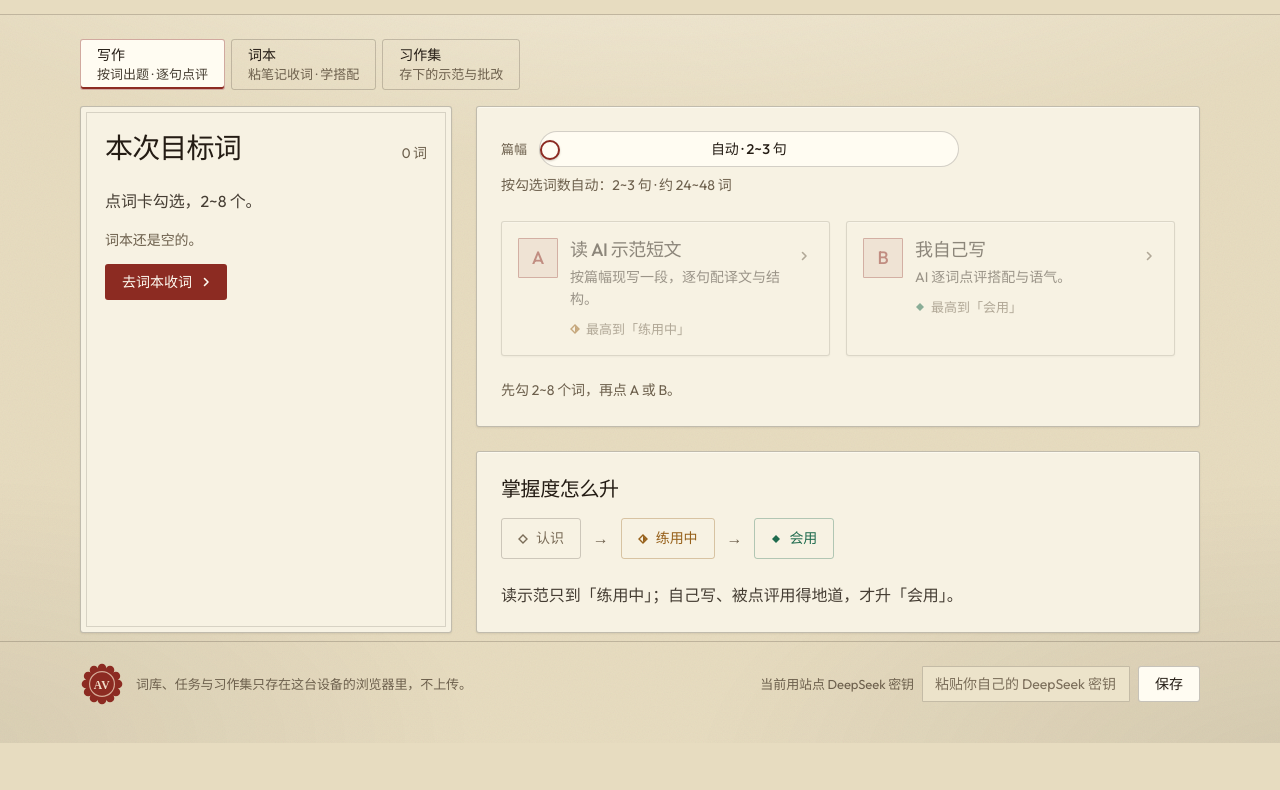
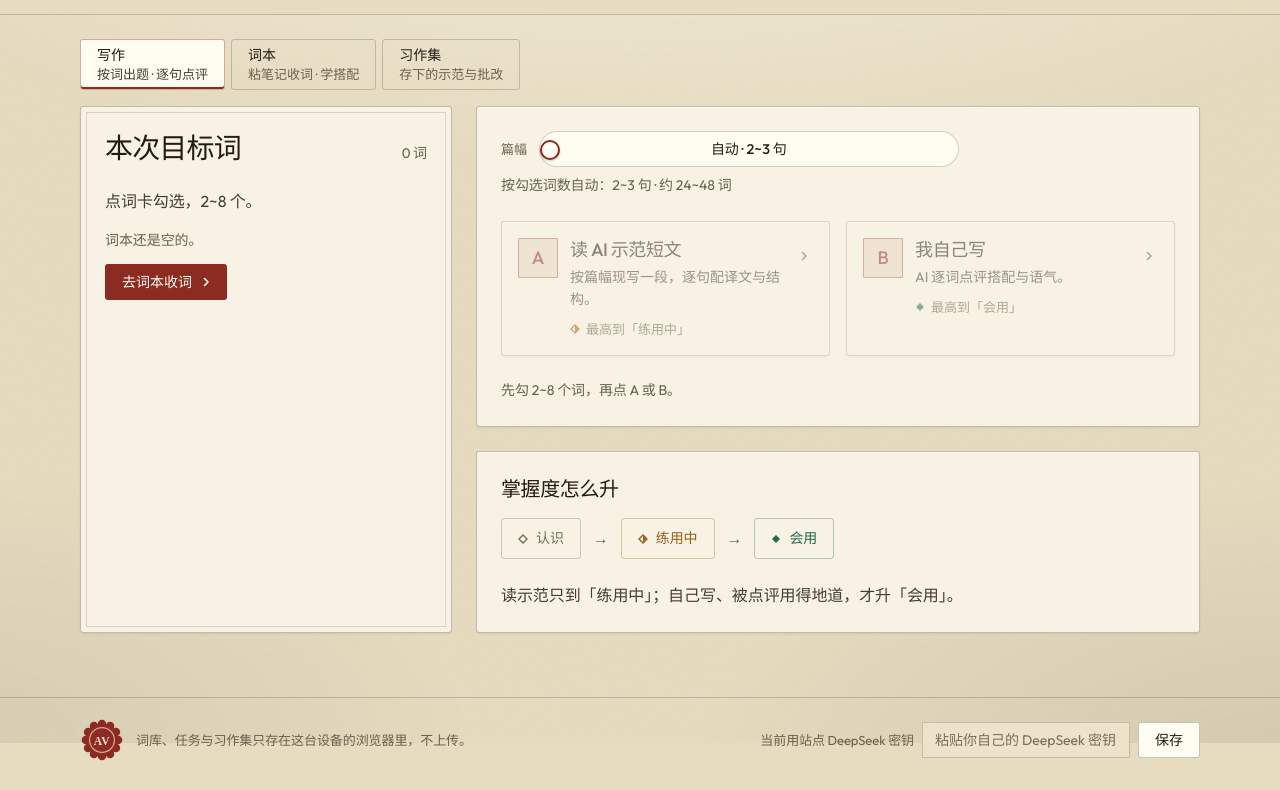
Before and after one commit to BlackChicken9/active-vocabulary, a website built with Vite: page index.html in a window 1280 px wide. Shown: the part 57-847 px from the top of the page. Before the commit the page ends 800 px from the top, so only its background shows below. Built offline with nearby package versions, Linux system fonts and the light colour scheme.

Commit message:
fix(ui): 截止线保持钉在屏幕底端，与两卡之间恢复 64px 呼吸距离

```diff
--- a/src/style.css
+++ b/src/style.css
@@ -2175,9 +2175,9 @@ textarea:focus {
 
 .layout.layout--view {
   padding-top: var(--s-4);
-  /* 页面是纵向弹柱：视图吃掉页脚以上的全部剩余高，选词栏的「撑到底」就有了确定的边界；
-     底部只留一线呼吸，卡尽量贴住页脚那条截止线。 */
-  padding-bottom: var(--s-2);
+  /* 页面是纵向弹柱：页脚线始终压在屏幕最底端，视图吃掉其上的剩余高；
+     这里的底部留白就是两卡与那条截止线之间的呼吸距离，别压太近。 */
+  padding-bottom: var(--s-8);
   flex: 1 1 auto;
   min-height: 0;
 }
```
